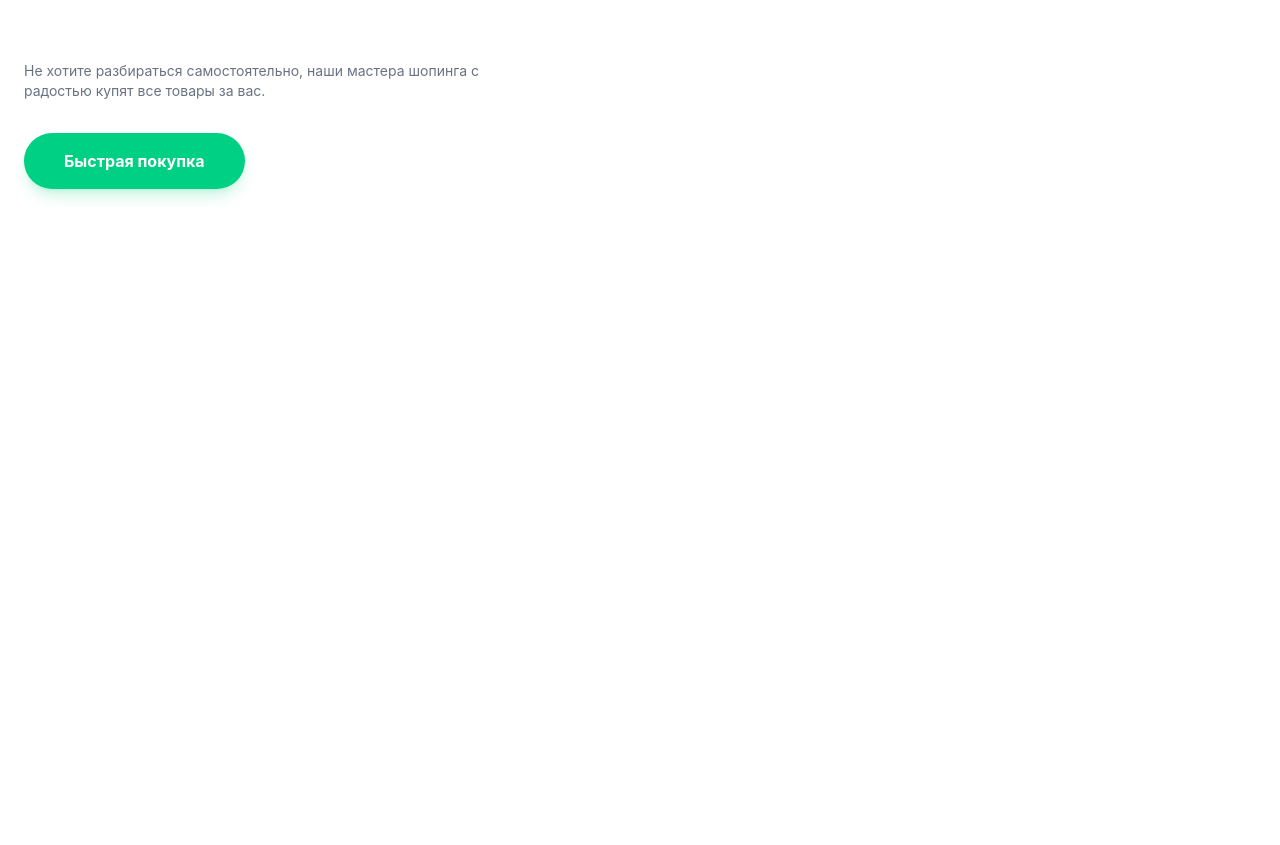
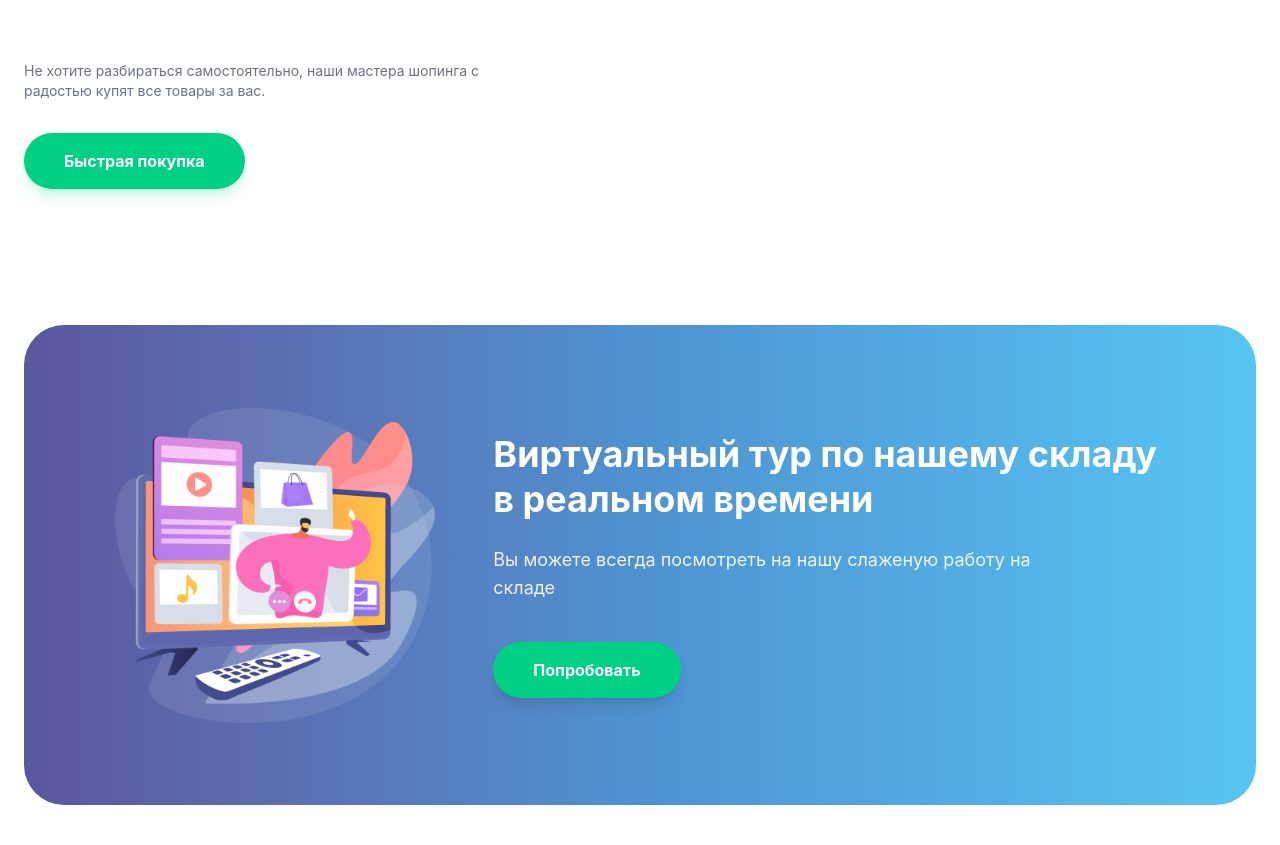
Before and after one commit to dilovar6666/dzweek3.5, a website: page index.html in a window 1280 px wide. Shown: the part 4776-5621 px from the top of the page. Before the commit the page ends 5061 px from the top, so only its background shows below. Drawn offline with nearby package versions, Linux system fonts and the light colour scheme; files that its build step writes are made by us from their sources.

Commit message:
add section6

```diff
--- a/index.html
+++ b/index.html
@@ -428,6 +428,32 @@
          </div>
       </div>
    </section>
+
+
+   <section class="max-w-[1300px] mx-auto px-6 py-10">
+      <div
+         class="relative overflow-hidden rounded-[40px] bg-gradient-to-r from-[#5c569d] via-[#4e92d0] to-[#57c5f2] p-12 md:p-20 flex flex-col md:flex-row items-center gap-12">
+         <div class="w-full md:w-1/3 flex justify-center">
+            <div class="relative w-64 h-64 md:w-80 md:h-80">
+               <img src="./forimg/Иллюстрация (6).png" alt="Shopping illustration" class="w-full h-full object-contain">
+            </div>
+         </div>
+         <div class="w-full md:w-2/3 text-white space-y-6">
+            <h2 class="text-3xl md:text-4xl font-bold leading-tight max-w-2xl">
+               Виртуальный тур по нашему складу в реальном времени
+            </h2>
+            <p class="text-lg opacity-90 max-w-xl">
+               Вы можете всегда посмотреть на нашу слаженую работу на складе
+            </p>
+            <div class="pt-4">
+               <button
+                  class="bg-[#00d084] text-white font-bold py-4 px-10 rounded-full transition-all duration-300 shadow-lg">
+                  Попробовать
+               </button>
+            </div>
+         </div>
+      </div>
+   </section>
 </body>
 
 </html>
```
Also changed, not shown: forimg/Иллюстрация (6).png (added).
